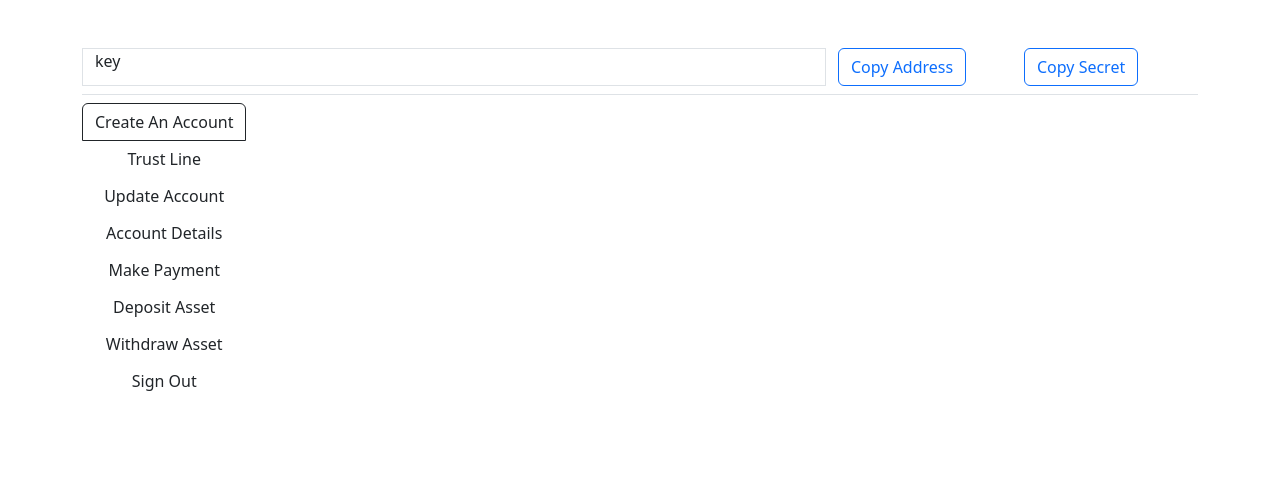
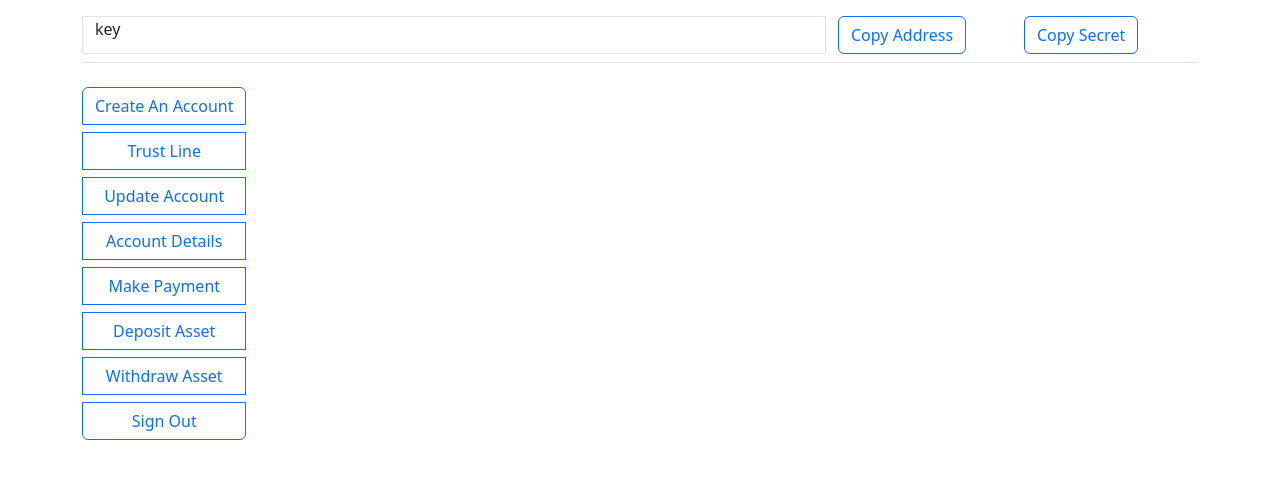
Before and after one commit to hijal/stellar-demo-wallet, a Vue app in the folder client/: page / in a window 1280 px wide. Shown: the top 478 px of the page. Built offline with nearby package versions, Linux system fonts and the light colour scheme.

Commit message:
client/button space

```diff
--- a/client/src/App.vue
+++ b/client/src/App.vue
@@ -1,6 +1,6 @@
 <template>
-  <div class="container mt-5">
-    <div class="mb-2">
+  <div class="container mt-3">
+    <div class="mb-4">
       <Account />
     </div>
     <Header />
--- a/client/src/components/Header.vue
+++ b/client/src/components/Header.vue
@@ -1,27 +1,61 @@
 <template>
-  <div class="btn-group-vertical" role="group" aria-label="Basic example">
-    <button :class="createBtn" @click="setActive(1)" class="btn">
+  <div class="btn-group-vertical" role="group">
+    <button
+      :class="createBtn"
+      @click="setActive(1)"
+      class="btn btn-outline-primary mb-2"
+    >
       Create An Account
     </button>
-    <button :class="trustLineBtn" @click="setActive(2)" class="btn">
+    <button
+      :class="trustLineBtn"
+      @click="setActive(2)"
+      class="btn btn-outline-primary mb-2"
+    >
       Trust Line
     </button>
-    <button :class="updateBtn" @click="setActive(3)" class="btn">
+    <button
+      :class="updateBtn"
+      @click="setActive(3)"
+      class="btn btn-outline-primary mb-2"
+    >
       Update Account
     </button>
-    <button :class="acDetails" @click="setActive(4)" class="btn">
+    <button
+      :class="acDetails"
+      @click="setActive(4)"
+      class="btn btn-outline-primary mb-2"
+    >
       Account Details
     </button>
-    <button :class="payment" @click="setActive(5)" class="btn">
+    <button
+      :class="payment"
+      @click="setActive(5)"
+      class="btn btn-outline-primary mb-2"
+    >
       Make Payment
     </button>
-    <button :class="deposit" @click="setActive(6)" class="btn">
+    <button
+      :class="deposit"
+      @click="setActive(6)"
+      class="btn btn-outline-primary mb-2"
+    >
       Deposit Asset
     </button>
-    <button :class="withdraw" @click="setActive(7)" class="btn">
+    <button
+      :class="withdraw"
+      @click="setActive(7)"
+      class="btn btn-outline-primary mb-2"
+    >
       Withdraw Asset
     </button>
-    <button :class="signOut" @click="setActive(8)" class="btn">Sign Out</button>
+    <button
+      :class="signOut"
+      @click="setActive(8)"
+      class="btn btn-outline-primary mb-2"
+    >
+      Sign Out
+    </button>
   </div>
 </template>
 
@@ -32,7 +66,7 @@ export default {
   name: 'TheHeader',
   data() {
     return {
-      activeButton: 1
+      activeButton: null
     };
   },
   computed: {
```
